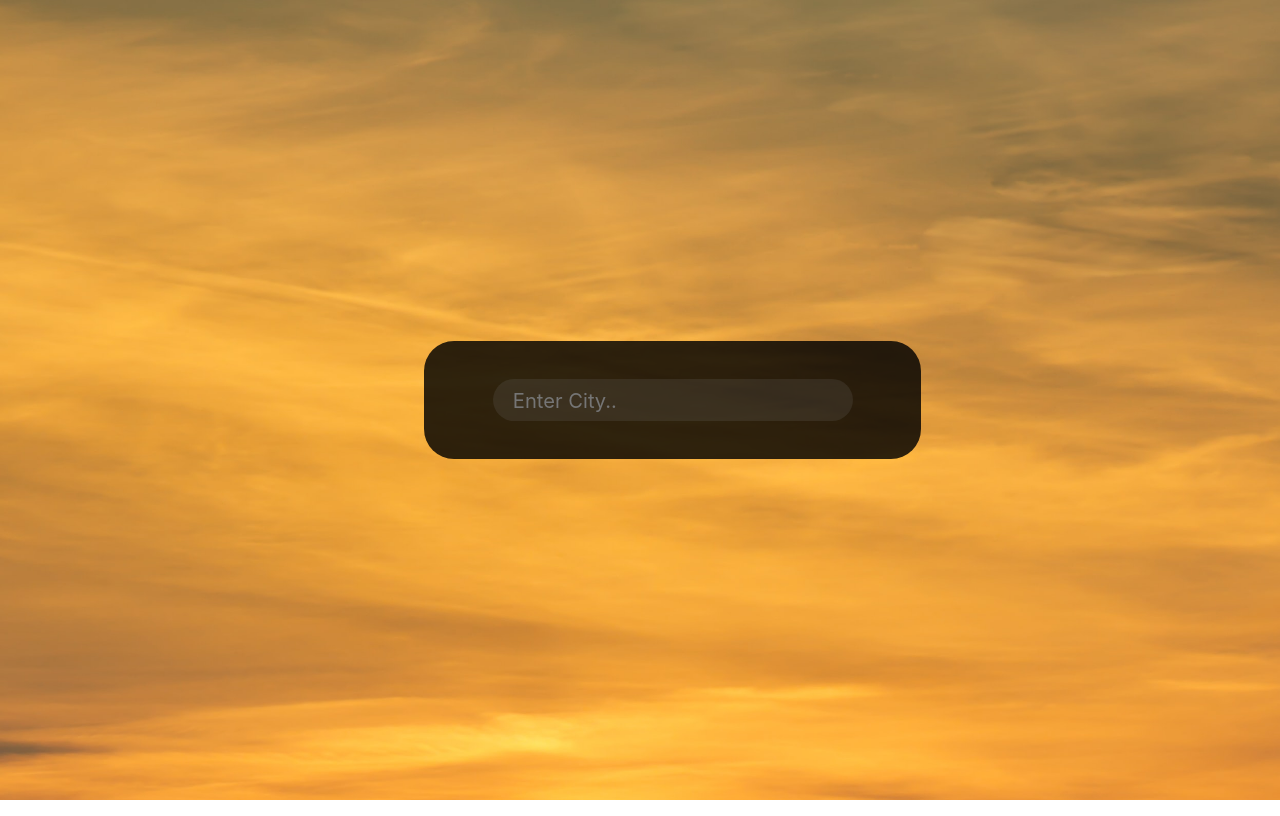
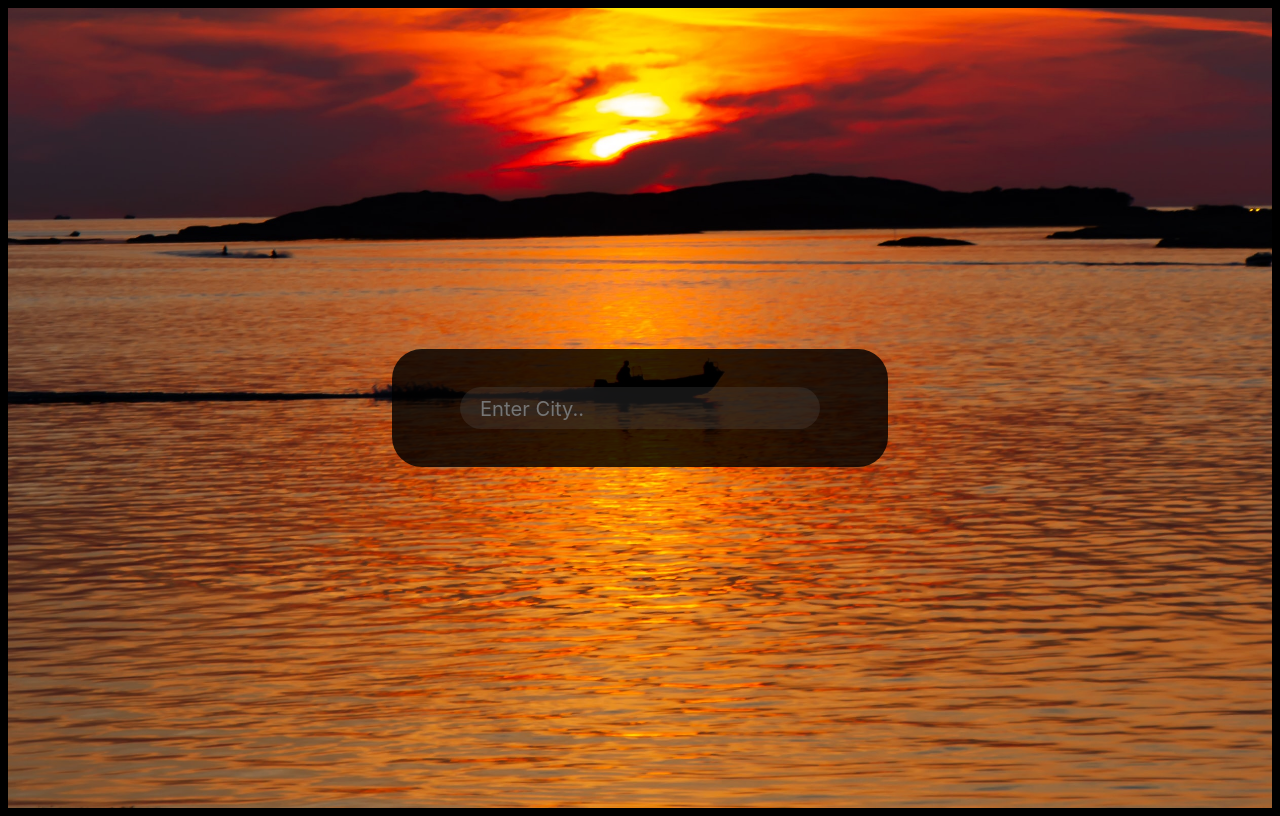
Before and after one commit to harriscs5/Weather-App2, a React (Create React App) app: page / in a window 1280 px wide. Built offline with nearby package versions, Linux system fonts and the light colour scheme.

Commit message:
finally got background structure right

```diff
--- a/src/App.js
+++ b/src/App.js
@@ -25,6 +25,7 @@ const searchCity = (event) => {
 
   return (
     <div className="app">
+    <main>
       <div className="card">
 
         <div className="search-box">
@@ -94,7 +95,9 @@ const searchCity = (event) => {
 
 
       </div>
+      </main>
     </div>
+
   );
 }
 
--- a/src/index.css
+++ b/src/index.css
@@ -1,20 +1,19 @@
- body {
+ main {
   display: flex;
   justify-content: center;
   align-items: center;
   height: 100vh;
   margin: 0;
   font-family: -apple-system, BlinkMacSystemFont, 'Segoe UI', Roboto, Oxygen, Ubuntu, Cantarell, 'Open Sans', 'Helvetica Neue', sans-serif;
-  background-image:  url('./assets/warm-bg.jpg');
-  background-size: cover;
+  /*background-image:  url('./assets/warm-bg.jpg');
+  background-size: cover;*/
   font-size: 120%;
 }
-
-body .app{
-
+body {
+  background-color: black;
 }
 
- /*.app{
+ .app{
   background-image: url('./assets/warm-bg.jpg');
   background-size: cover;
   background-position: bottom;
@@ -23,7 +22,7 @@ body .app{
 
 .app.cold {
   background-image: url('./assets/cold-bg.jpg');
-}*/
+}
 .card {
   background: #000000d0;
   color: white;
```
